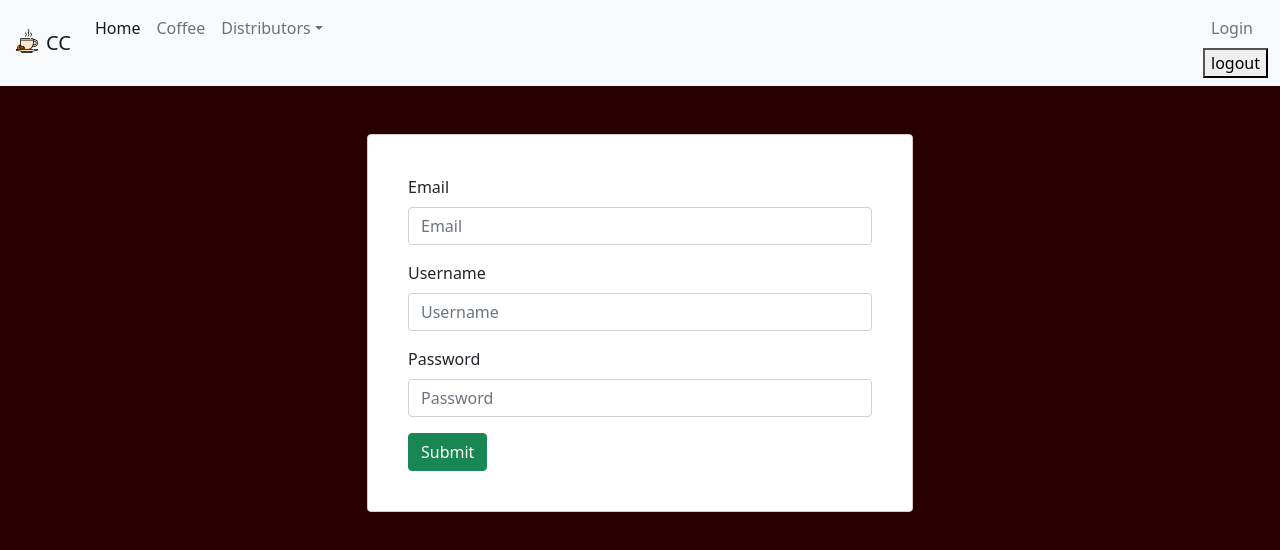
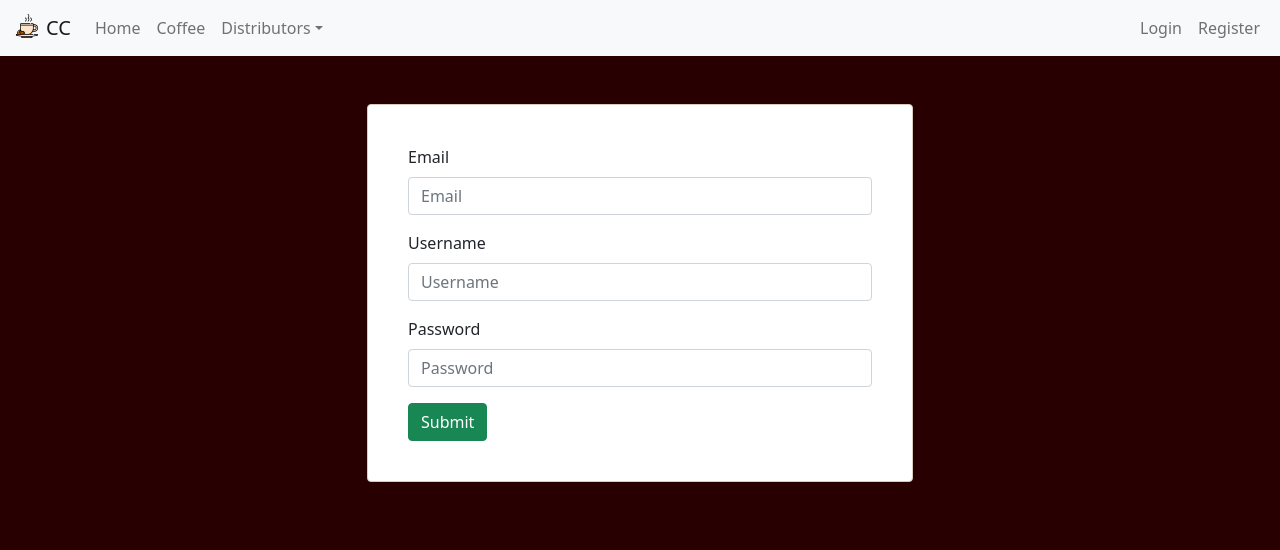
Before and after one commit to DarthSaul/coffee-corner, a React (Create React App) app in the folder frontend/: page /register in a window 1280 px wide. Shown: the top 550 px of the page. Built offline with nearby package versions, Linux system fonts and the light colour scheme.

Commit message:
User context & navbar

```diff
--- a/frontend/package.json
+++ b/frontend/package.json
@@ -41,5 +41,8 @@
       "last 1 firefox version",
       "last 1 safari version"
     ]
+  },
+  "devDependencies": {
+    "@types/bootstrap": "^5.0.16"
   }
 }
--- a/frontend/src/App.css
+++ b/frontend/src/App.css
@@ -25,3 +25,6 @@ body {
 .card-header {
     color: var(--dark-color);
 }
+nav span:hover {
+    cursor: pointer;
+}
--- a/frontend/src/App.js
+++ b/frontend/src/App.js
@@ -4,7 +4,7 @@ import 'bootstrap/dist/css/bootstrap.min.css';
 import 'bootstrap/dist/js/bootstrap.min.js';
 import './App.css';
 
-import Nav from './components/Nav';
+import Navigation from './components/Nav';
 import CoffeeList from './components/CoffeeList';
 import CoffeeItem from './components/CoffeeItem';
 import AddReview from './components/AddReview';
@@ -13,7 +13,7 @@ import Register from './components/Register';
 
 const App = () => (
     <Router>
-        <Nav active='Home' />
+        <Navigation />
         <div className='container p-4 mt-4'>
             <Switch>
                 <Route exact path={['/', '/coffee']}>
--- a/frontend/src/components/Nav.js
+++ b/frontend/src/components/Nav.js
@@ -1,13 +1,27 @@
 import React, { useContext } from 'react';
-import { Link } from 'react-router-dom';
+import { Link, useHistory } from 'react-router-dom';
 import coffeeCup from '../coffee-cup.svg';
+import Navbar from 'react-bootstrap/Navbar';
+import NavDropdown from 'react-bootstrap/NavDropdown';
+import Nav from 'react-bootstrap/Nav';
 
 import { UserContext } from '../contexts/UserContext';
 
-const Nav = ({ active }) => {
-    const { logout } = useContext(UserContext);
+const Navigation = () => {
+    const {
+        userObj: { loading, isAuthenticated, user },
+        logout
+    } = useContext(UserContext);
+
+    const history = useHistory();
+    const handleLogout = event => {
+        event.preventDefault();
+        logout();
+        history.push('/');
+    };
+
     return (
-        <nav className='navbar navbar-expand-lg navbar-light bg-light'>
+        <Navbar bg='light' expand='md'>
             <div className='container-fluid'>
                 <Link className='navbar-brand' to='/'>
                     <img
@@ -19,82 +33,54 @@ const Nav = ({ active }) => {
                     />
                     CC
                 </Link>
-                <button
-                    className='navbar-toggler'
-                    type='button'
-                    data-bs-toggle='collapse'
-                    data-bs-target='#navbarSupportedContent'
-                    aria-controls='navbarSupportedContent'
-                    aria-expanded='false'
-                    aria-label='Toggle navigation'
-                >
-                    <span className='navbar-toggler-icon'></span>
-                </button>
-                <div className='collapse navbar-collapse'>
-                    <div className='navbar-nav mb-2 mb-lg-0 w-100 d-flex justify-content-between'>
-                        <div className='d-flex'>
-                            <Link
-                                className={
-                                    active === 'Home'
-                                        ? 'nav-link active'
-                                        : 'nav-link'
-                                }
-                                aria-current='page'
-                                to='/'
-                            >
+                <Navbar.Toggle aria-controls='basic-navbar-nav' />
+                <Navbar.Collapse id='basic-navbar-nav'>
+                    <Nav className='mr-auto w-100'>
+                        <Link className='nav-link' to='/'>
                             Home
                         </Link>
-                            <Link
-                                className={
-                                    active === 'Coffee'
-                                        ? 'nav-link active'
-                                        : 'nav-link'
-                                }
-                                to='/coffee'
-                            >
+                        <Link className='nav-link' to='/coffee'>
                             Coffee
                         </Link>
-                            <li className='nav-item dropdown'>
-                                <Link
-                                    className='nav-link dropdown-toggle'
-                                    to='/distributors'
-                                    id='navbarDropdownMenuLink'
-                                    role='button'
-                                    data-bs-toggle='dropdown'
-                                    aria-expanded='false'
+                        <NavDropdown
+                            title='Distributors'
+                            id='basic-nav-dropdown'
                         >
-                                    Distributors
-                                </Link>
-                                <ul
-                                    className='dropdown-menu'
-                                    aria-labelledby='navbarDropdownMenuLink'
-                                >
-                                    <li>
-                                        <Link className='dropdown-item' to='#'>
+                            <Link className='dropdown-item' to='#/3.1'>
                                 Action
                             </Link>
-                                    </li>
-                                </ul>
-                            </li>
-                        </div>
-                        <div className='ms-auto'>
-                            <Link
-                                className={
-                                    active === 'Login'
-                                        ? 'nav-link active'
-                                        : 'nav-link'
-                                }
-                                to='/login'
-                            >
+                        </NavDropdown>
+                        <div className='d-md-flex ms-md-auto'>
+                            {!loading && !isAuthenticated ? (
+                                <>
+                                    <Link className='nav-link' to='/login'>
                                         Login
                                     </Link>
-                            <button onClick={e => logout()}>logout</button>
+                                    <Link className='nav-link' to='/register'>
+                                        Register
+                                    </Link>
+                                </>
+                            ) : (
+                                !loading && (
+                                    <>
+                                        <span className='nav-link'>
+                                            Hello, {user.username}!
+                                        </span>
+                                        <span
+                                            className='nav-link'
+                                            onClick={handleLogout}
+                                        >
+                                            Logout
+                                        </span>
+                                    </>
+                                )
+                            )}
                         </div>
+                    </Nav>
+                </Navbar.Collapse>
             </div>
-                </div>
-            </div>
-        </nav>
+        </Navbar>
     );
 };
 
-export default Nav;
+export default Navigation;
--- a/frontend/src/contexts/UserContext.js
+++ b/frontend/src/contexts/UserContext.js
@@ -6,7 +6,7 @@ const UserContext = React.createContext();
 
 function UserProvider({ children }) {
     const [userObj, setUser] = useState({
-        cookie: Cookies.get('user'),
+        cookie: null,
         isAuthenticated: null,
         loading: true,
         user: null
@@ -36,6 +36,11 @@ function UserProvider({ children }) {
             } catch (err) {
                 console.error(err);
             }
+        } else {
+            setUser(prevState => ({
+                ...prevState,
+                loading: false
+            }));
         }
     }
     async function register(email, username, password) {
@@ -96,11 +101,14 @@ function UserProvider({ children }) {
 
     async function logout() {
         try {
-            const res = await axios.get(
-                'http://localhost:5000/api/v1/auth/logout'
-            );
-            console.log(res);
+            await axios.get('http://localhost:5000/api/v1/auth/logout');
             Cookies.remove('user');
+            setUser({
+                cookie: null,
+                isAuthenticated: false,
+                loading: false,
+                user: {}
+            });
         } catch (err) {
             console.error(err);
         }
```
Also changed, not shown: 2 other files (tests, documents, lock files or other folders). Lines whose indentation alone changed are shown as unchanged.
